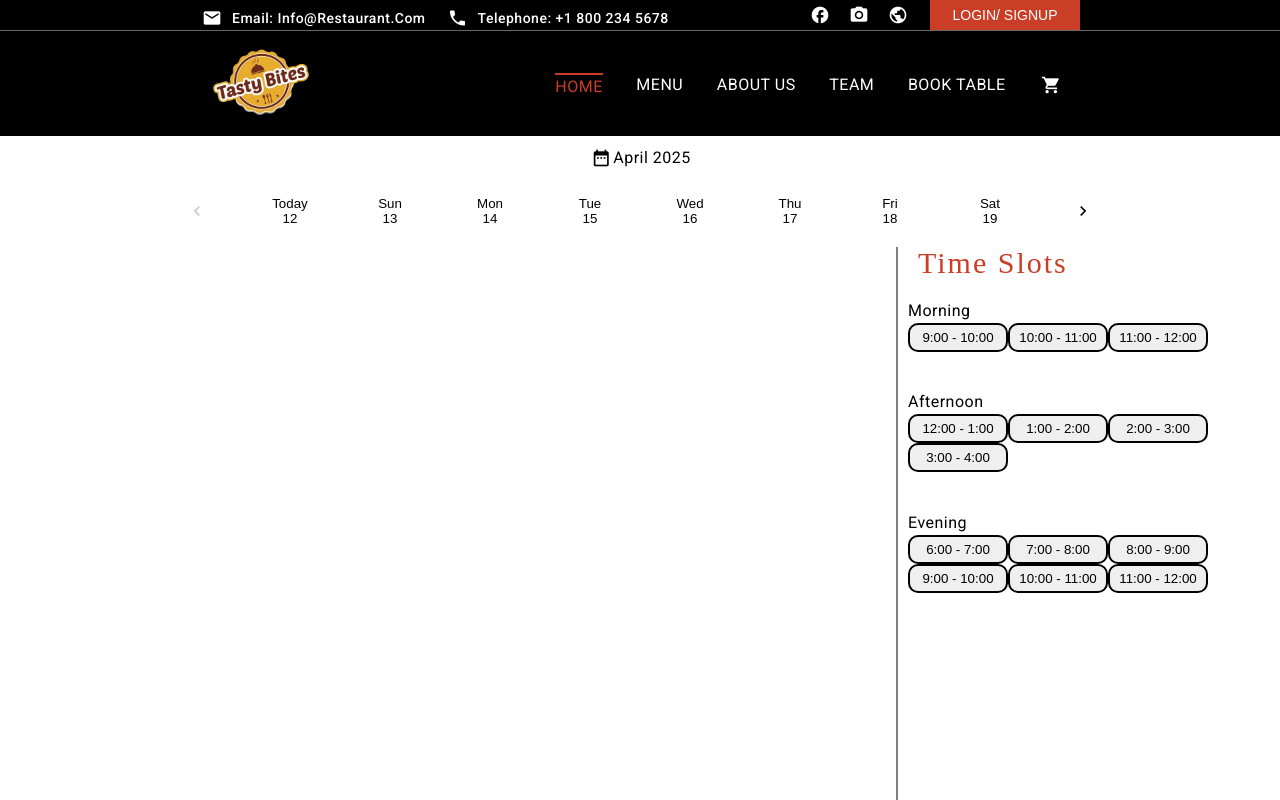
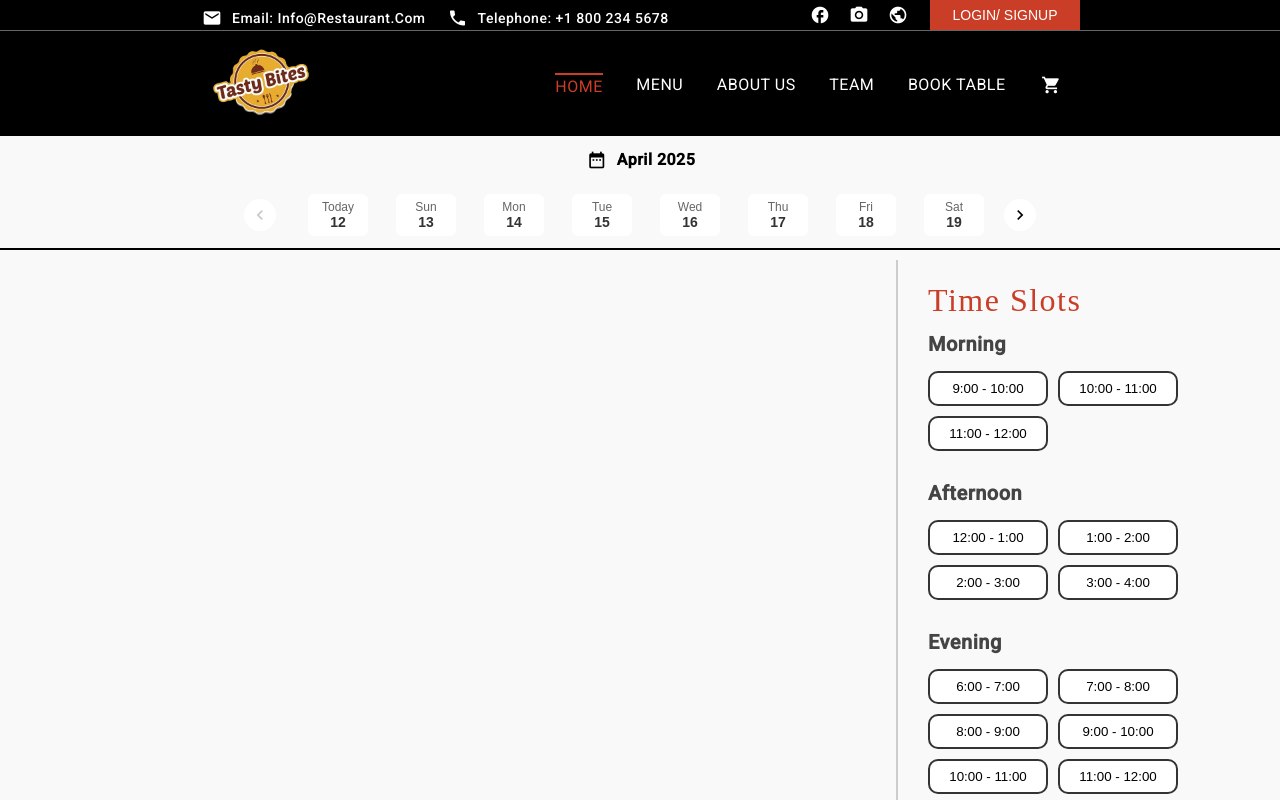
Before and after one commit to AnishJaiswal598/restaurant, an Angular app: page /book-table in a window 1280 px wide. Shown: the top 800 px of the page. Built offline with nearby package versions, Linux system fonts and the light colour scheme.

Commit message:
booking: enhance css of  time selection and date selection

```diff
--- a/src/app/pages/book-table/book-table.component.css
+++ b/src/app/pages/book-table/book-table.component.css
@@ -2,6 +2,7 @@
   height: 83vh;
   display: flex;
   flex-direction: column;
+  background-color: #f9f9f9;
 }
 
 .selection-section {
@@ -9,4 +10,5 @@
   display: grid;
   grid-template-columns: 70% auto;
   padding-top: 10px;
+  border-top: 2px solid black;
 }
--- a/src/app/pages/book-table/date-picker/date-picker.component.css
+++ b/src/app/pages/book-table/date-picker/date-picker.component.css
@@ -1,33 +1,63 @@
 .date-picker {
   display: flex;
+  flex-direction: column;
+  align-items: center;
 }
 
 .date-section {
   display: flex;
   flex-direction: column;
   justify-content: center;
-  padding: 10px 0;
+  padding: 12px 0;
+  background-color: #f9f9f9;
+  border-radius: 8px;
 }
 
 .date-scroller {
   display: flex;
-  padding-top: 15px;
+  padding-top: 12px;
   justify-content: center;
   align-items: center;
+  gap: 12px;
+  flex-wrap: nowrap;
+  overflow-x: auto;
 }
 
 .header {
   display: flex;
   justify-content: center;
+  align-items: center;
+  gap: 8px;
   padding-bottom: 10px;
+  font-weight: 600;
+  font-size: 16px;
 }
 
 .next-date {
-  width: 50px;
-  margin: 0 50px 0 0;
+  width: 60px;
+  margin: 0 8px;
   cursor: pointer;
   border: none;
-  background-color: white;
+  background-color: #ffffff;
+  padding: 6px 4px;
+  border-radius: 6px;
+  transition: background-color 0.2s, box-shadow 0.2s;
+}
+
+.next-date:hover {
+  background-color: #eef2f5;
+  box-shadow: 0 2px 6px rgba(0, 0, 0, 0.08);
+}
+
+.next-date .day {
+  font-size: 12px;
+  color: #666;
+}
+
+.next-date .date {
+  font-size: 14px;
+  font-weight: bold;
+  color: #333;
 }
 
 .go-right,
@@ -35,10 +65,18 @@
   border: none;
   background-color: white;
   cursor: pointer;
+  padding: 4px;
+  border-radius: 50%;
+  transition: background-color 0.2s;
+}
+
+.go-right:hover,
+.go-left:hover {
+  background-color: #f0f0f0;
 }
 
 .go-left {
-  margin-right: 50px;
+  margin-right: 12px;
 }
 
 .disable {
--- a/src/app/pages/book-table/time-picker/time-picker.component.css
+++ b/src/app/pages/book-table/time-picker/time-picker.component.css
@@ -1,7 +1,41 @@
 .time-section {
-  padding-top: 4px;
+  padding-top: 8px;
+  padding-left: 20px;
   height: 100%;
-  border-left: 2px solid grey;
+  border-left: 2px solid #ccc;
+  box-sizing: border-box;
+}
+
+.time-head {
+  color: #ca3d26;
+  font-family: "Dancing Script", cursive;
+  font-size: 32px;
+  letter-spacing: 1.5px;
+  margin-bottom: 20px;
+  padding-left: 10px;
+  padding-top: 20px;
+  text-transform: capitalize;
+}
+
+.time-slots {
+  height: auto;
+  display: flex;
+  flex-direction: column;
+  gap: 30px;
+  padding-left: 10px;
+}
+
+.section {
+  display: flex;
+  flex-direction: column;
+  gap: 10px;
+}
+
+.dayTime-head {
+  font-size: 20px;
+  font-weight: 600;
+  color: #444;
+  margin-bottom: 5px;
 }
 
 .morning,
@@ -9,33 +43,23 @@
 .evening {
   display: flex;
   flex-wrap: wrap;
+  gap: 10px;
 }
 
 .time {
-  width: 100px;
-  border: 2px solid black;
+  width: 120px;
+  padding: 8px 12px;
+  border: 2px solid #333;
   border-radius: 10px;
-  padding: 5px;
+  background-color: #fff;
   cursor: pointer;
+  font-weight: 500;
+  transition: all 0.2s ease-in-out;
 }
 
-.time-head {
+.time:hover {
+  background-color: #f2f2f2;
   color: #ca3d26;
-  display: inline-block;
-  font-family: "Dancing Script", cursive;
-  font-size: 30px;
-  letter-spacing: 2px;
-  line-height: 0.8;
-  margin: 0;
-  padding: 0 20px 0px;
-  position: relative;
-  text-transform: capitalize;
+  border-color: #ca3d26;
+  transform: scale(1.05);
 }
-
-.time-slots {
-  height: 60%;
-  display: flex;
-  flex-direction: column;
-  justify-content: space-around;
-  padding-left: 10px;
-}
```
